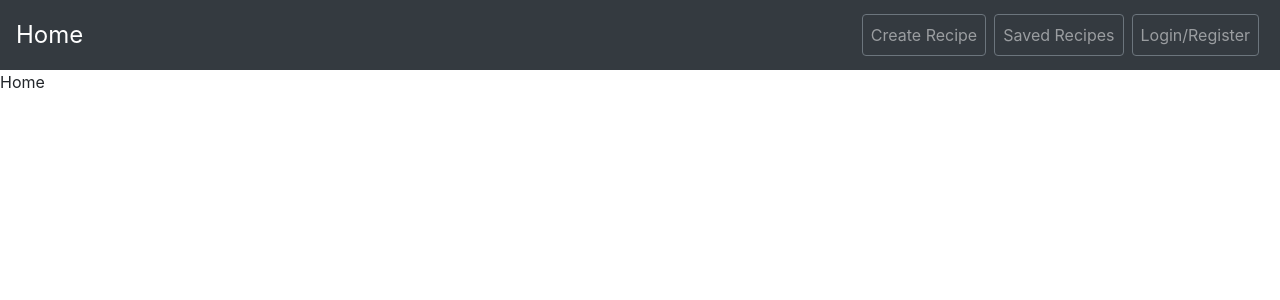
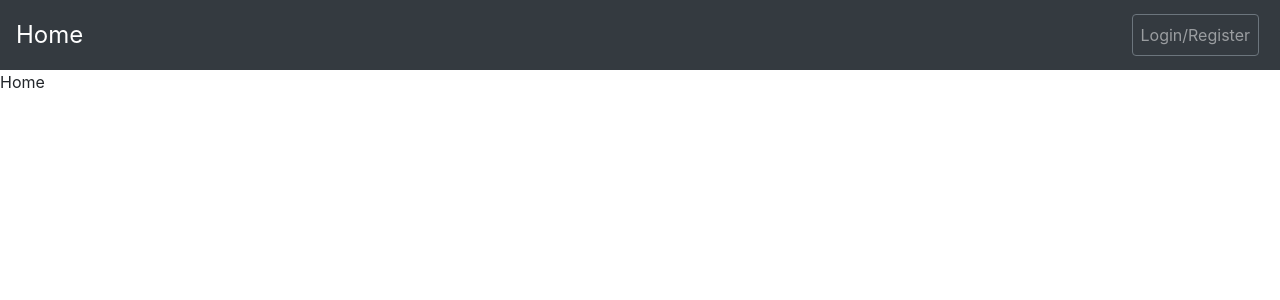
Before and after one commit to Gunnar50/mern-recipe-app, a React (Create React App) app in the folder client/: page / in a window 1280 px wide. Shown: the top 300 px of the page. Built offline with nearby package versions, Linux system fonts and the light colour scheme.

Commit message:
protect headers

```diff
--- a/client/src/components/navbar.js
+++ b/client/src/components/navbar.js
@@ -45,12 +45,14 @@ export const NavBar = () => {
 
             <div className="collapse navbar-collapse justify-content-end">
                 <div className="navbar-nav">
-                    <Link className="nav-item nav-link btn btn-outline-secondary mr-2" to="/create">Create Recipe</Link>
-                    <Link className="nav-item nav-link btn btn-outline-secondary mr-2" to="/saved">Saved Recipes</Link>
                     {!isAuthenticated ?
                         (<Link className="nav-item nav-link btn btn-outline-secondary" to="/auth">Login/Register</Link>)
                      :
-                        <button className="nav-item nav-link btn btn-outline-secondary" onClick={Logout}>Logout</button>}
+                        <>
+                        <Link className="nav-item nav-link btn btn-outline-secondary mr-2" to="/create">Create Recipe</Link>
+                        <Link className="nav-item nav-link btn btn-outline-secondary mr-2" to="/saved">Favourite Recipes</Link>
+                        <button className="nav-item nav-link btn btn-outline-secondary" onClick={Logout}>Logout</button>
+                        </>}
                 </div>
             </div>
         </nav>
```
